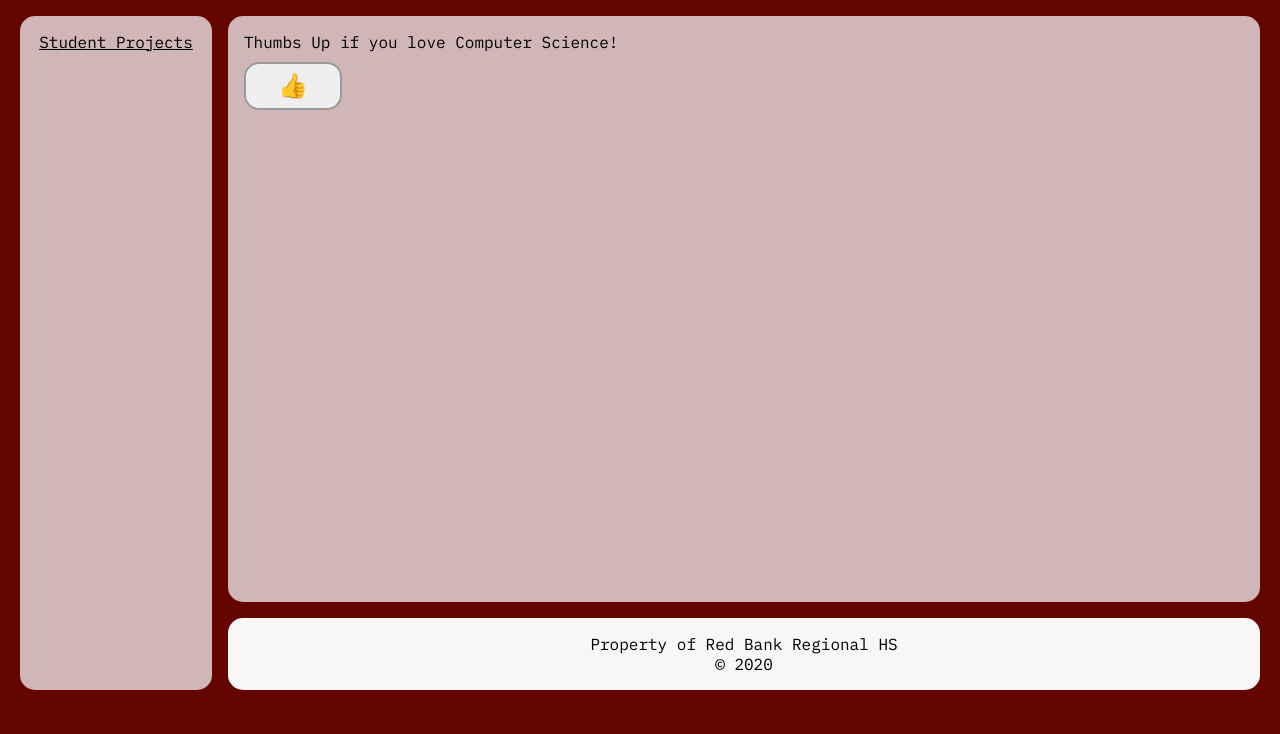
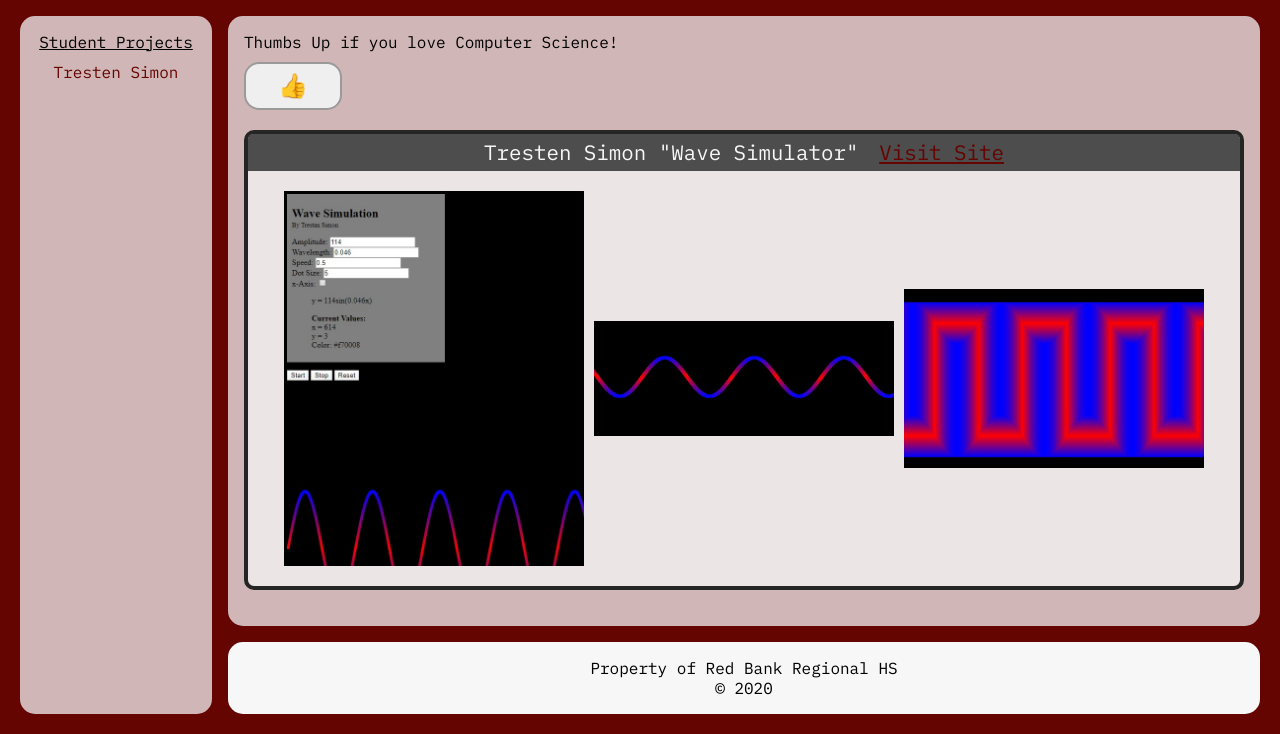
Before and after one commit to rbrtech/compsci-club, a plain HTML site: page index.html in a window 1280 px wide. Shown: the part 90-824 px from the top of the page. Before the commit the page ends 800 px from the top, so only its background shows below. Drawn offline with Linux system fonts and the light colour scheme; no server answers; a web font is replaced by a local one.

Commit message:
project component logic

```diff
--- a/index.html
+++ b/index.html
@@ -1,14 +1,15 @@
 <!DOCTYPE html>
 <html lang="en">
-
   <head>
-  <meta charset="UTF-8">
-  <meta name="viewport" content="width=device-width, initial-scale=1.0">
-  <meta http-equiv="X-UA-Compatible" content="ie=edge">
-  <link rel="stylesheet" href="style.css">
+    <meta charset="UTF-8" />
+    <meta name="viewport" content="width=device-width, initial-scale=1.0" />
+    <meta http-equiv="X-UA-Compatible" content="ie=edge" />
+    <link rel="stylesheet" href="style.css" />
     <!-- google fonts -->
-  <link href="https://fonts.googleapis.com/css?family=IBM+Plex+Mono|Calistoga&display=swap" rel="stylesheet">
-
+    <link
+      href="https://fonts.googleapis.com/css?family=IBM+Plex+Mono|Calistoga&display=swap"
+      rel="stylesheet"
+    />
 
     <title>RBR Computer Science Club</title>
   </head>
@@ -35,5 +36,4 @@
     <script src="https://www.gstatic.com/firebasejs/7.5.0/firebase-analytics.js"></script>
     <script src="./script.js"></script>
   </body>
-
 </html>
--- a/script.js
+++ b/script.js
@@ -2,14 +2,14 @@ console.log('GO BUCS!');
 
 // Firebase config
 var firebaseConfig = {
-  apiKey: "AIzaSyDPzCd7zDYbSlvfty4LxtBW7YE3Rmx9IKY",
-  authDomain: "compsci-club-5c2e0.firebaseapp.com",
-  databaseURL: "https://compsci-club-5c2e0.firebaseio.com",
-  projectId: "compsci-club-5c2e0",
-  storageBucket: "compsci-club-5c2e0.appspot.com",
-  messagingSenderId: "407637857342",
-  appId: "1:407637857342:web:1b36d7433f3a5f9215ed6f",
-  measurementId: "G-0YY8DFEWF9"
+  apiKey: 'AIzaSyDPzCd7zDYbSlvfty4LxtBW7YE3Rmx9IKY',
+  authDomain: 'compsci-club-5c2e0.firebaseapp.com',
+  databaseURL: 'https://compsci-club-5c2e0.firebaseio.com',
+  projectId: 'compsci-club-5c2e0',
+  storageBucket: 'compsci-club-5c2e0.appspot.com',
+  messagingSenderId: '407637857342',
+  appId: '1:407637857342:web:1b36d7433f3a5f9215ed6f',
+  measurementId: 'G-0YY8DFEWF9'
 };
 
 // Initialize Firebase
@@ -74,6 +74,7 @@ let incrementCounter = () => {
   }
 };
 
+// Create Page Contents
 let container = () => {
   let container = document.createElement('div');
   container.setAttribute('class', 'counter');
@@ -81,8 +82,6 @@ let container = () => {
   container.appendChild(counter);
   return container;
 };
-
-main.appendChild(container());
 
 // Dark Mode Toggle
 let pressed = [];
@@ -112,3 +111,78 @@ let toggleDarkMode = () => {
     nav.removeAttribute('class', 'dark-mode');
   }
 };
+
+// Student Project Handler
+const projectList = [
+  {
+    id: 'tresten',
+    name: 'Tresten Simon',
+    projName: 'Wave Simulator',
+    img: ['./img/tresten1.jpg', './img/tresten2.jpg', './img/tresten3.jpg'],
+    link: 'https://wave-simulation.trestans23.repl.co/'
+  },
+
+];
+
+let projects = () => {
+  // queue for projects based on array contents
+  let projQueue = [];
+  let projContainer = document.createElement('div');
+  projContainer.setAttribute('id', 'proj-container');
+  // create indv proj divs
+  for (i in projectList) {
+    let proj = document.createElement('div');
+    proj.setAttribute('class', 'proj');
+    proj.setAttribute('id', projectList[i].id);
+    let titleDiv = document.createElement('div');
+    titleDiv.setAttribute('class', 'name');
+    titleDiv.innerText =
+      projectList[i].name + ' "' + projectList[i].projName + '"';
+    if (projectList[i].link) {
+      let button = document.createElement('a');
+      button.innerText = 'Visit Site';
+      button.setAttribute('class', 'link-to');
+      button.setAttribute('href', projectList[i].link);
+      button.setAttribute('target', '_blank');
+      titleDiv.appendChild(button);
+    }
+    let imageDiv = document.createElement('div');
+    imageDiv.setAttribute('class', 'images');
+    for (j in projectList[i].img) {
+      let image = document.createElement('img');
+      image.src = projectList[i].img[j];
+      image.setAttribute(
+        'alt',
+        projectList[i].img[j].substring(6).split('.')[0]
+      );
+      imageDiv.appendChild(image);
+    }
+    proj.appendChild(titleDiv);
+    proj.appendChild(imageDiv);
+    projQueue.push(proj);
+  }
+  // append all of the things
+  for (i in projQueue) {
+    projContainer.appendChild(projQueue[i]);
+  }
+
+  return projContainer;
+};
+
+// add project links to nav
+let projectNames = () => {
+  navList = document.createElement('div');
+  navList.setAttribute('class', 'nav-list');
+  for (i in projectList) {
+    let name = document.createElement('a');
+    name.innerText = projectList[i].name;
+    name.setAttribute('class', 'link-to');
+    name.setAttribute('href', `#${projectList[i].id}`);
+    navList.appendChild(name);
+  }
+  return navList;
+};
+
+main.appendChild(container());
+main.appendChild(projects());
+nav.appendChild(projectNames());
--- a/style.css
+++ b/style.css
@@ -1,6 +1,6 @@
 :root {
   --main: #640502;
-  --secondary:#9A9A9A;
+  --secondary: #9A9A9A;
   --white: #F7F7F7;
   --opaqueBG: #F7F7F7bb;
   --dark: #252525aa;
@@ -22,9 +22,7 @@ body {
   display: grid;
   grid-gap: 1em;
   grid:
-    'header header' auto
-    'nav main' 1fr
-    'nav footer' auto / 12em 1fr;
+    'header header'auto 'nav main'1fr 'nav footer'auto / 12em 1fr;
   font-family: 'IBM Plex Mono', monospace;
   background-color: var(--main);
   transition: background-color 2s ease;
@@ -34,16 +32,15 @@ body {
 @media (max-width: 40em) {
   body {
     grid:
-      'header' auto
-      'nav' auto
-      'main' 1fr
-      'footer' auto / 1fr;
+      'header'auto 'nav'auto 'main'1fr 'footer'auto / 1fr;
     background-color: var(--main);
     transition: background-color 2s ease;
   }
+
   .title {
     font-size: 1.5rem;
   }
+
   main {
     display: grid;
     grid-auto-rows: min-content;
@@ -51,9 +48,11 @@ body {
     text-align: center;
     justify-content: center;
   }
+
   .counter {
     justify-self: center;
   }
+
   footer {
     text-align: center;
   }
@@ -70,11 +69,24 @@ nav {
   grid-area: nav;
   border-radius: 15px;
   display: flex;
-  justify-content: center;
+  align-items: center;
+  text-align: center;
+  flex-direction: column;
 }
 
-.nav-heading{
+.nav-heading {
   text-decoration: underline;
+  margin-bottom: 10px;
+}
+
+.nav-list{
+  display: contents;
+}
+
+.nav-list a {
+  padding: 0;
+  text-decoration: none;
+  margin-bottom: 5px;
 }
 
 main {
@@ -89,7 +101,6 @@ footer {
   justify-content: center;
   text-align: center;
   /* grid-auto-rows: min-content; */
-
 }
 
 body {
@@ -165,3 +176,55 @@ footer.dark-mode {
   background-color: var(--DARKsecondary);
   color: var(--DARKwhite);
 }
+
+
+
+
+/* PROJECT STYLES */
+.images {
+  display: grid;
+  grid-template-columns: repeat(auto-fit, 300px);
+  width: 100%;
+  justify-content: center;
+  align-items: center;
+  grid-gap: 10px;
+  padding: 20px 0;
+}
+
+.images img {
+  width: 300px;
+}
+
+.proj {
+  display: grid;
+  margin: 20px 0;
+  border: 4px solid var(--DARKbg);
+  background: var(--opaqueBG);
+  border-radius: 10px;
+  /* width: 100%; */
+  /* justify-content: center; */
+}
+
+.name {
+  display: flex;
+  width: 100%;
+  justify-content: center;
+  background: var(--DARKsecondary);
+  border-radius: 5px 5px 0 0;
+  padding: 5px;
+  color: var(--white);
+  font-size: 1.3rem;
+}
+
+.link-to {
+  padding-left: 1em;
+  color: var(--main);
+}
+
+.link-to:visited {
+  color: var(--main);
+}
+
+.link-to:hover {
+  color: var(--secondary);
+}
```
Also changed, not shown: img/tresten1.jpg (added), img/tresten2.jpg (added), img/tresten3.jpg (added). Lines whose indentation alone changed are shown as unchanged.
